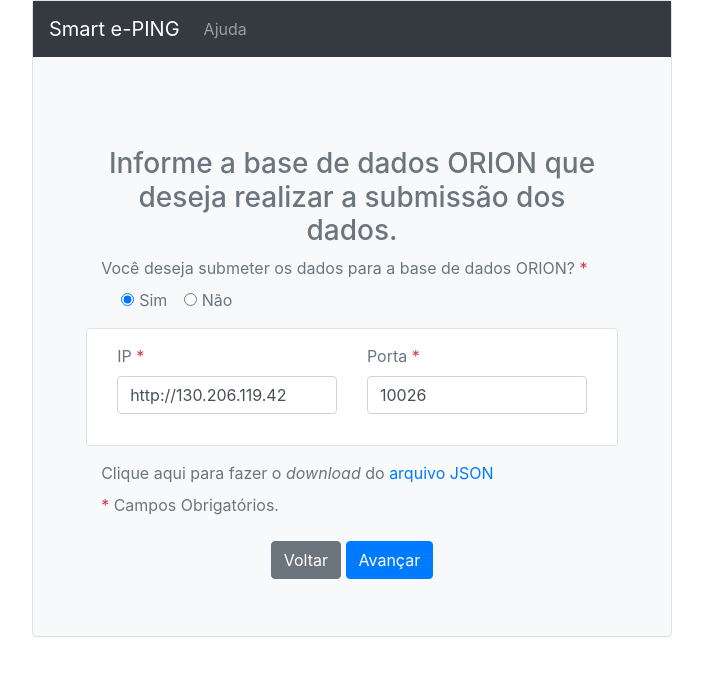
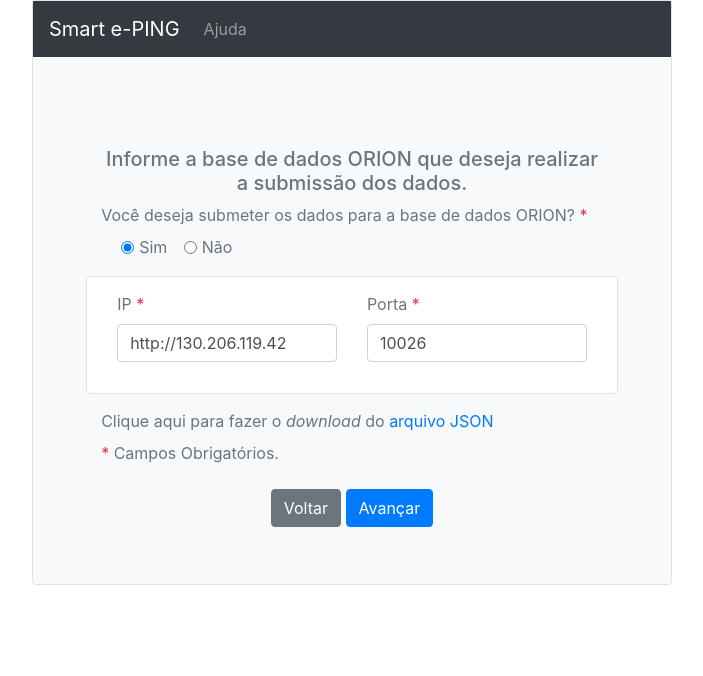
Before and after one commit to ThauaneDcomp/e-smart, a PHP site: template smart_e-ping-2/app/view/home/options.php in a window 1280 px wide. Shown: the top 676 px of the page, without its empty margins (288-991 px from the left). Run offline with PHP 8.4, Linux system fonts and the light colour scheme; the template is opened without the code that fills it, so the values that code supplies are empty.

Commit message:
Correcao no front-end do app.

```diff
--- a/smart_e-ping-2/app/view/home/index.php
+++ b/smart_e-ping-2/app/view/home/index.php
@@ -33,7 +33,7 @@
         </div>
 
         <div class="container-form col-10 offset-1">
-            <h3 class="text-secondary text-center">Seja bem-vindo ao Framework Smart e-PING. Preencha os campos referentes a base de dados que deseja realizar a interoperabilidade.</h3>
+            <h5 class="text-secondary text-center">Seja bem-vindo ao Framework Smart e-PING. Preencha os campos referentes a base de dados que deseja realizar a interoperabilidade.</h5>
 
             <form method="POST" id="formConnect" class="text-secondary">
                 <div class="form-group">
--- a/smart_e-ping-2/app/view/home/options.php
+++ b/smart_e-ping-2/app/view/home/options.php
@@ -40,7 +40,7 @@
         </div>
 
         <div class="container-form col-10 offset-1 margin-top-60">
-            <h3 class="text-secondary text-center">Informe a base de dados ORION que deseja realizar a submissão dos dados.</h3>
+            <h5 class="text-secondary text-center">Informe a base de dados ORION que deseja realizar a submissão dos dados.</h5>
 
             <form id="formSelectData" class="text-secondary">
                 <div class="form-group">
--- a/smart_e-ping-2/app/view/home/selectData.php
+++ b/smart_e-ping-2/app/view/home/selectData.php
@@ -29,10 +29,10 @@
         </div>
 
         <div class="container-form col-10 offset-1 margin-top-60">
-            <h3 class="text-secondary text-center">Selecione as tabelas e colunas que deseja realizar interoperabilidade. Você pode realizar sua escolha em mais de uma tabela ou coluna.</h3>
+            <h5 class="text-secondary text-center">Selecione as tabelas e colunas que deseja realizar interoperabilidade. Você pode realizar sua escolha em mais de uma tabela ou coluna.</h5>
 
             <form id="formSelectData" class="text-secondary">
-                <div class="row margin-top-60">
+                <div class="row">
                     <div class="col-md-6">
                         <h6>Tabelas disponíveis<span class="text-danger"> *</span></h6>
 
--- a/smart_e-ping-2/public/css/main.css
+++ b/smart_e-ping-2/public/css/main.css
@@ -118,7 +118,7 @@
 /* ================== */
 
 .container-list{
-    max-height: 300px;
+    max-height: 200px;
 }
 
 /* ================== */
```
Also changed, not shown: 1 other file.
